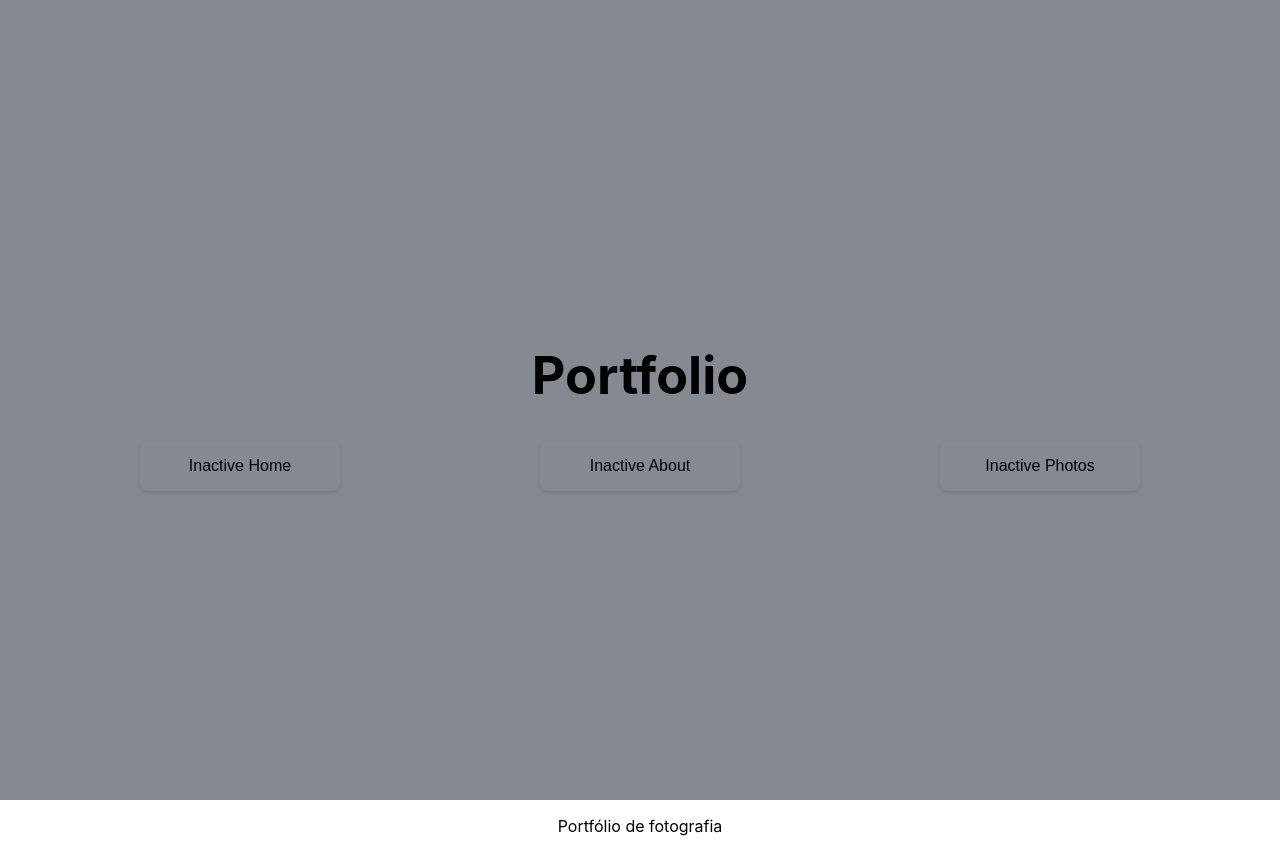
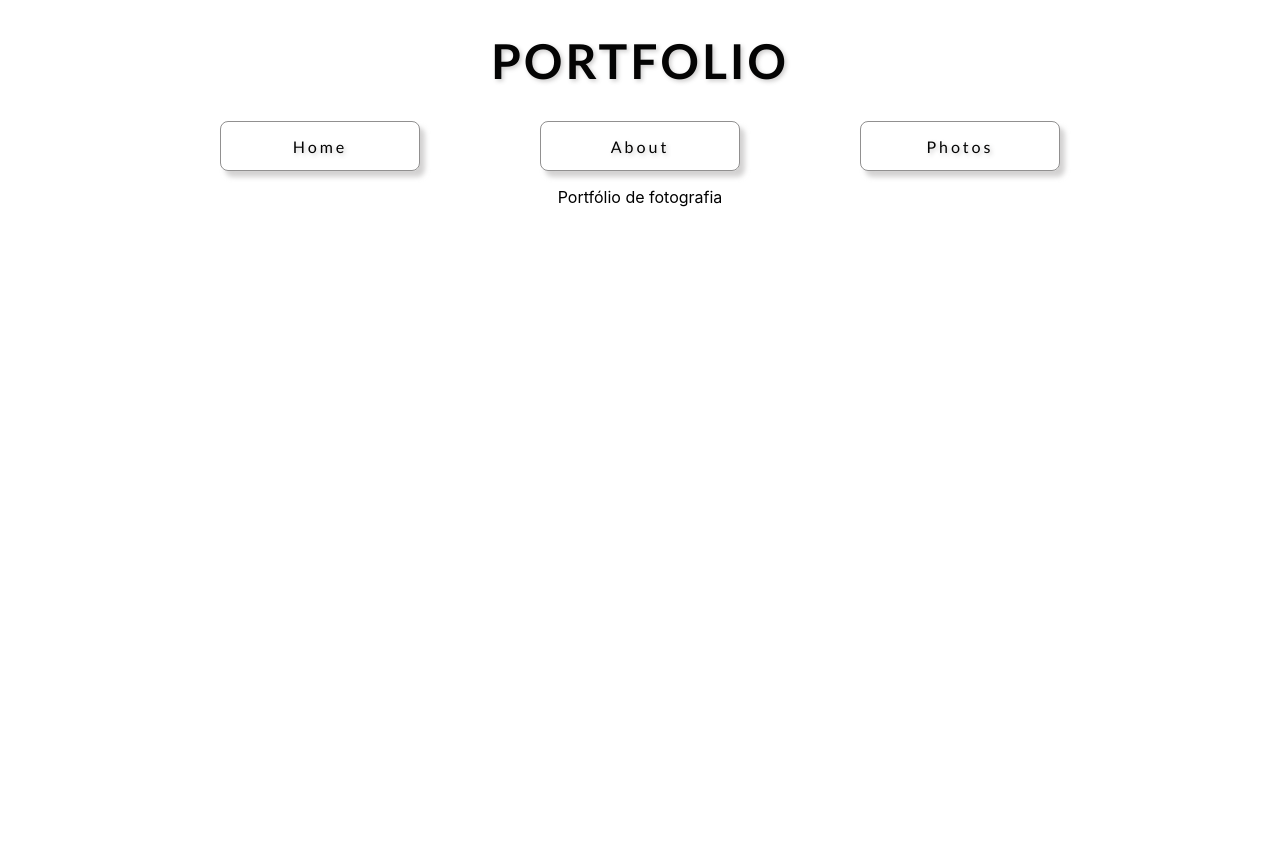
Before and after one commit to Famelgas/Portfolio, a React (Create React App) app in the folder portfolio/: page / in a window 1280 px wide. After the commit the page ends 800 px from the top, so only its background shows below. Built offline with nearby package versions, Linux system fonts and the light colour scheme.

Commit message:
efeitos introduzidos, header melhorado e corrigido

```diff
--- a/portfolio/src/App.css
+++ b/portfolio/src/App.css
@@ -1,61 +1,100 @@
+
+
+
+
+
 .App {
   text-align: center;
 }
 
-.App-logo {
-  height: 40vmin;
+
+
+
+.App-header {
+  background-color: transparent;
+  min-height: 0;
+  display: flex;
+
+  flex-direction: column;
+  align-items: center;
+  justify-content: center;
+
+}
+.App_title{
+  font-family: "Gill Sans", sans-serif;
+  font-size: 48px;
+  font-weight: 750;
+  letter-spacing: 3px;
+  color: #040404;
+  text-shadow: 2px 2px 4px rgba(88, 87, 87, 0.3);
+}
+
+.raise:hover,
+.raise:focus {
+  box-shadow: 4px 6px 6px  rgba(0, 0, 0, 1) var(--hover);
+  transform: translateY(-0.25em);
+}
+
+.header_buttons button {
+  /* Existing button styles */
+  background-color: transparent;
+  box-shadow: 5px 6px 5px rgba(181, 180, 180, 0.6);
+  text-shadow: 2px 2px 4px rgba(88, 87, 87, 0.3);
+  width: 200px;
+  height: 50px;
+  font-family: "Gill Sans", sans-serif;
+  letter-spacing: 3px;
+  font-weight: 500;
+  color: #040404;
+  padding: 10px 20px;
+  font-size: 16px;
+  margin-right: 60px;
+  margin-left: 60px;
+  border: 0.5px solid rgba(72, 71, 71, 0.6);
+  border-radius: 8px;
+  position: relative;
+  overflow: hidden;
+}
+
+.header_buttons button.clicked {
+  /* Button styles when clicked */
+  color: #fff; /* Change text color to white */
+}
+
+.header_buttons button::after {
+  /* Overlay styles */
+  content: "";
+  position: absolute;
+  width: 100%;
+  height: 100%;
+  top: 0;
+  left: 0;
+  transform: scale(0);
+  transition: transform 0.5s ease-in;
+  mix-blend-mode: difference;
+  background: radial-gradient(circle at center, #000 24%, #000 25%, #000 100%);
+  opacity: 0;
   pointer-events: none;
 }
 
-@media (prefers-reduced-motion: no-preference) {
-  .App-logo {
-    animation: App-logo-spin infinite 20s linear;
-  }
+.header_buttons button.clicked::after {
+  /* Overlay styles when button is clicked */
+  opacity: 1;
+  transform: scale(4.2);
 }
 
-.App-header {
-  background-color: #858991;
-  min-height: 100vh;
-  display: flex;
-  flex-direction: column;
-  align-items: center;
-  justify-content: center;
-  font-size: calc(10px + 2vmin);
-  color: rgb(0, 0, 0);
+.header_buttons button.clicked:hover::after,
+.header_buttons button.clicked:focus::after {
+  /* Overlay styles when button is clicked and hovered or focused */
+  transform: scale(4.2);
 }
 
-.header_buttons {
-  display: flex;
-  justify-content: center;
-  align-items: center;
+.header_buttons button:not(.clicked):hover,
+.header_buttons button:not(.clicked):focus {
+  /* Button styles when not clicked but hovered or focused */
+  box-shadow: 4px 3px 0.5em -0.4em rgba(0, 0, 0, 0.3);
+  transform: translateY(-0.25em);
 }
-
-.header_buttons button {
-
-  background-color: transparent;
-  box-shadow: 0 2px 4px rgba(0, 0, 0, 0.1);
-  width: 200px;
-  height: 50px;
-  padding: 10px 20px;
-  font-size: 16px;
-  margin-right: 100px;
-  margin-left: 100px;
-  border: none;
-  border-radius: 8px;
-
-  /* Add any other button styles as needed */
-}
-
-
 .App-link {
   color: #61dafb;
 }
-
-@keyframes App-logo-spin {
-  from {
-    transform: rotate(0deg);
-  }
-  to {
-    transform: rotate(360deg);
-  }
-}
--- a/portfolio/src/App.js
+++ b/portfolio/src/App.js
@@ -33,7 +33,7 @@ function App() {
   return (
     <div className="App">
       <header className="App-header">
-        <h1>Portfolio</h1>
+        <h1 className='App_title'>PORTFOLIO</h1>
         <div className="header_buttons">
           <ButtonHome
             isActive={isHomeButtonActive}
@@ -49,6 +49,7 @@ function App() {
           />
         </div>
       </header>
+      <body>
       <div>
         {isHomeButtonActive && <p>casinha</p>}
         {isAboutButtonActive && <p>sobrenos</p>}
@@ -56,7 +57,9 @@ function App() {
       </div>
 
       <p>Portfólio de fotografia</p>
+      </body>
     </div>
+
   );
 }
 
--- a/portfolio/src/components/Header.js
+++ b/portfolio/src/components/Header.js
@@ -1,31 +1,39 @@
 import React from "react";
 
 
-export  function ButtonHome({ isActive, onClick }) {
+export function ButtonHome({ isActive, onClick }) {
   return (
-    <button onClick={onClick}>
-      {isActive ? "Active" : "Inactive"} Home
+    <button
+      onClick={onClick}
+      className={`raise${isActive ? ' clicked' : ''}`}
+    >
+      Home
     </button>
   );
 }
 
-export   function ButtonAbout({ isActive, onClick }) {
+export function ButtonAbout({ isActive, onClick }) {
   return (
-    <button onClick={onClick}>
-      {isActive ? "Active" : "Inactive"} About
+    <button
+      onClick={onClick}
+      className={`raise${isActive ? ' clicked' : ''}`}
+    >
+      About
     </button>
   );
 }
 
-export   function ButtonPhotos({ isActive, onClick }) {
+export function ButtonPhotos({ isActive, onClick }) {
   return (
-    <button onClick={onClick}>
-      {isActive ? "Active" : "Inactive"} Photos
+    <button
+      onClick={onClick}
+      className={`raise${isActive ? ' clicked' : ''}`}
+    >
+      Photos
     </button>
   );
 }
 
 
 
-
 /* removi a funçao header porque dado que o html ja tem a tag header nao faz sentido estar a complicar dado que necessitamos de guardar o estado dos botoes. Optei por fazer a relação de herança do componente 'App' diretamente com os botoes*/
```
